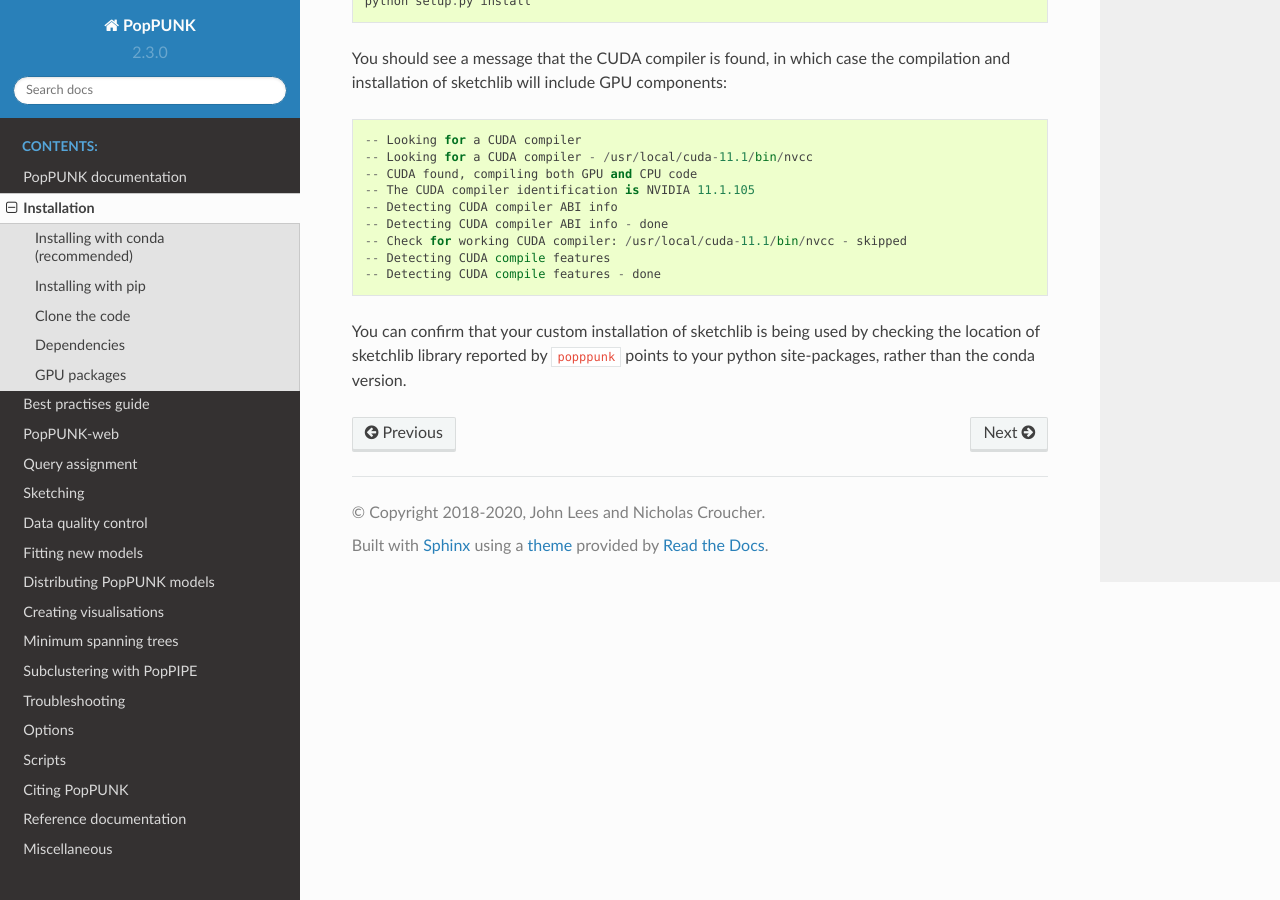
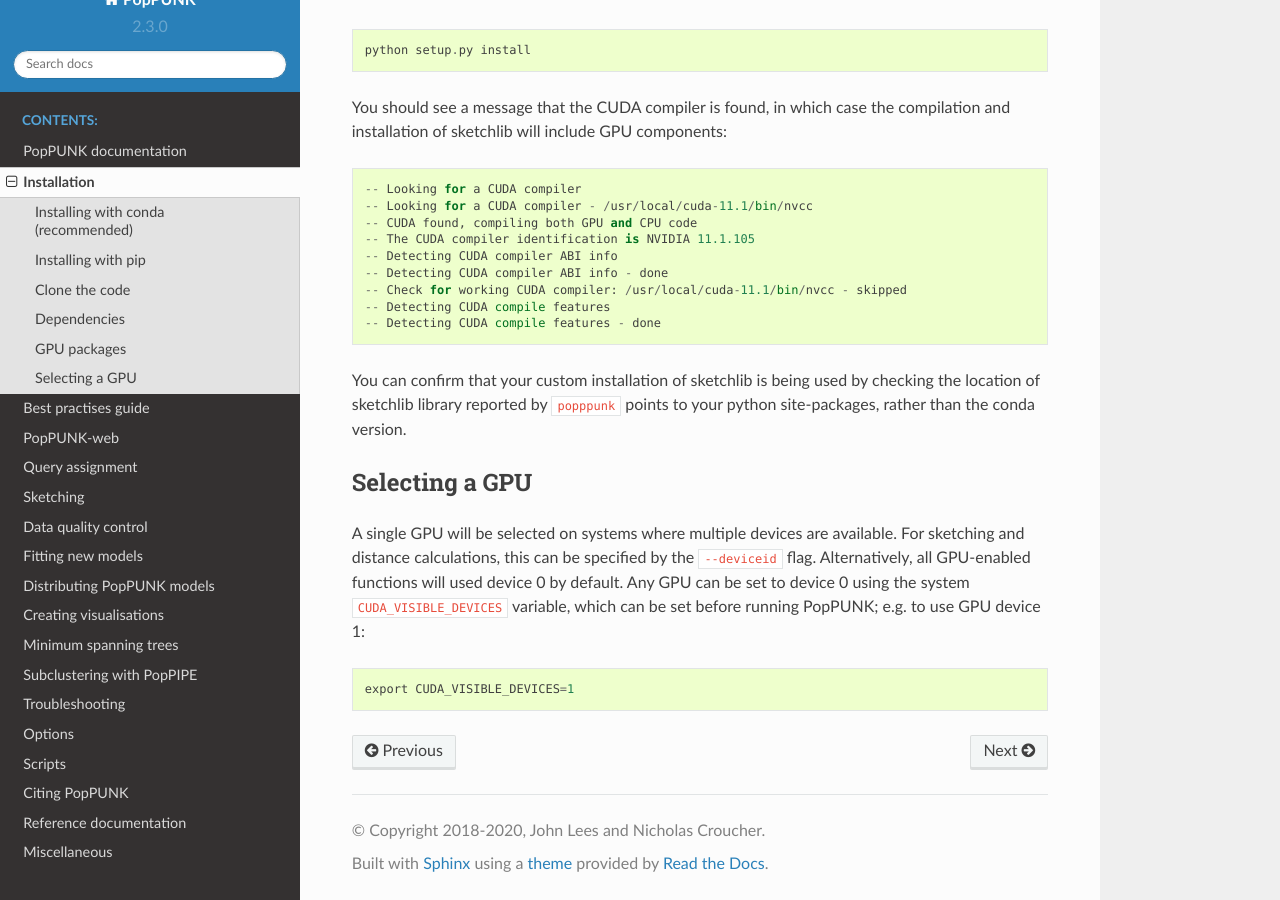
Before and after one commit to bacpop/PopPUNK, a Sphinx documentation site: the page built from docs/installation.rst, in a window 1280 px wide and 900 px high, scrolled down 3311 px. Built offline with Sphinx 7.4.7 and the Read the Docs theme 2.0.0, drawn with Linux system fonts in a browser that asks for light colours; some of the changed text lies outside the part shown.

Commit message:
Update GPU installation information

```diff
--- a/docs/installation.rst
+++ b/docs/installation.rst
@@ -87,12 +87,14 @@
 
 GPU packages
 ------------
-To install RAPIDS, see the `guide <https://rapids.ai/start.html#get-rapids>`__. We
-would recommend installing into a clean conda environment with a command such as::
+To use GPU acceleration, PopPUNK uses cupy, numba and packages from RAPIDS. Both
+cupy and numba can be installed as standard packages using conda. To install RAPIDS,
+see the `guide <https://rapids.ai/start.html#get-rapids>`__. We would recommend
+installing into a clean conda environment with a command such as::
 
     conda create -n poppunk_gpu -c rapidsai -c nvidia -c conda-forge \
     -c bioconda -c defaults rapids=0.17 python=3.8 cudatoolkit=11.0 \
-    pp-sketchlib>=1.6.2 poppunk>=2.3.0 networkx
+    pp-sketchlib>=1.6.2 poppunk>=2.3.0 networkx cupy numba
     conda activate poppunk_gpu
 
 The version of pp-sketchlib on conda only supports some GPUs. If this doesn't work
@@ -104,7 +106,8 @@
 
 .. note::
 
-    On OSX replace ``libgomp libgfortan-ng`` with ``llvm-openmp gfortran_impl_osx-64``.
+    On OSX replace ``libgomp libgfortan-ng`` with ``llvm-openmp gfortran_impl_osx-64``,
+    and remove ``libgomp`` from ``environment.yml``.
 
 Clone the sketchlib repository::
 
@@ -153,3 +156,14 @@
 You can confirm that your custom installation of sketchlib is being used by checking
 the location of sketchlib library reported by ``popppunk`` points to your python
 site-packages, rather than the conda version.
+
+Selecting a GPU
+---------------
+
+A single GPU will be selected on systems where multiple devices are available. For
+sketching and distance calculations, this can be specified by the ``--deviceid`` flag.
+Alternatively, all GPU-enabled functions will used device 0 by default. Any GPU can
+be set to device 0 using the system ``CUDA_VISIBLE_DEVICES`` variable, which can be set
+before running PopPUNK; e.g. to use GPU device 1::
+
+    export CUDA_VISIBLE_DEVICES=1
```
